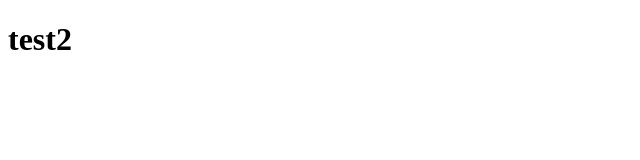
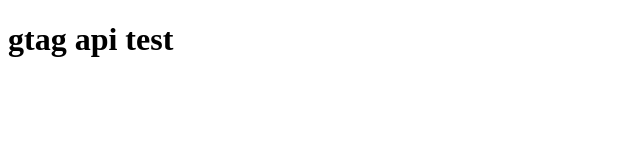
Before and after one commit to code-waru/code-waru-dev, a plain HTML site: page docs/gtagapi-test/index.html in a window 1280 px wide. Shown: the whole page, without its empty margins (0-640 px from the left). Drawn offline with Linux system fonts and the light colour scheme.

Commit message:
updata gtag api test

```diff
--- a/docs/gtagapi-test/index.html
+++ b/docs/gtagapi-test/index.html
@@ -13,11 +13,11 @@
   <meta name="googlebot" content="noindex , nofollow">
   <meta charset="UTF-8">
   <meta name="viewport" content="width=device-width, initial-scale=1.0">
-  <title>gtag api test|code waru dev</title>
+  <title>gtag api test｜code waru dev</title>
 </head>
 <body>
 
-  <h1>test2</h1>
+  <h1>gtag api test</h1>
 
   <script src="./main.js"></script>
 </body>
```
